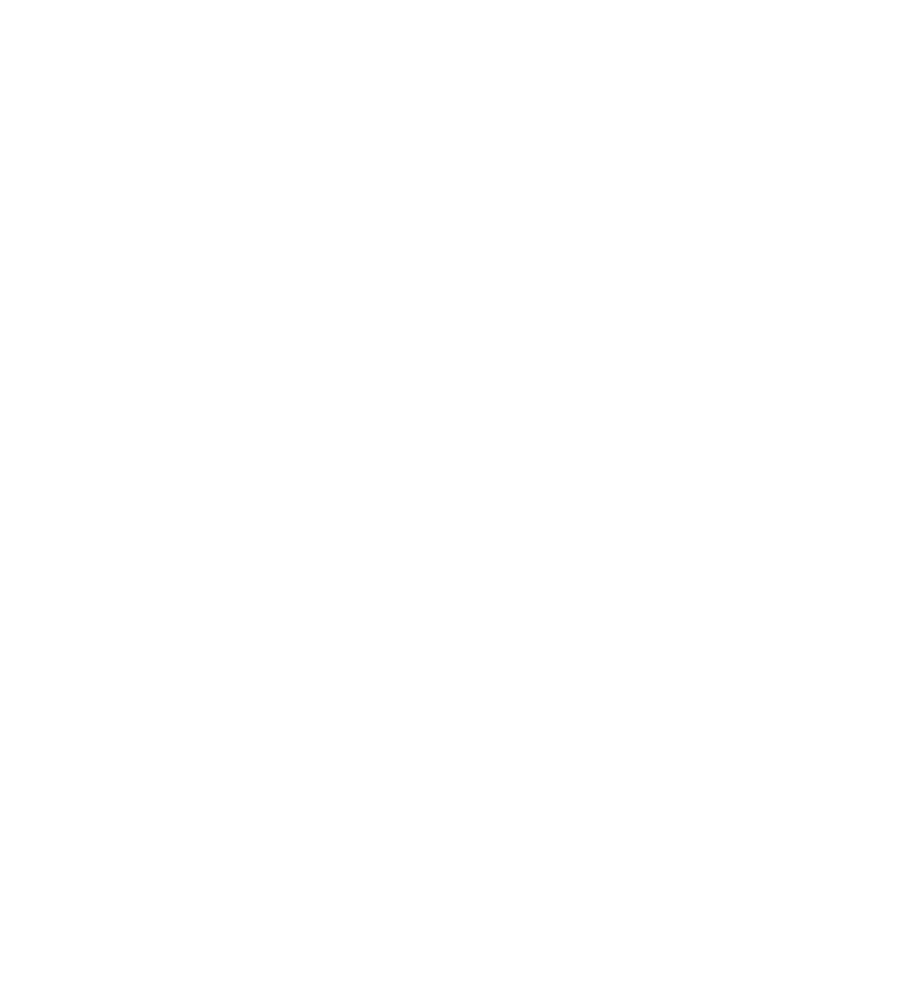
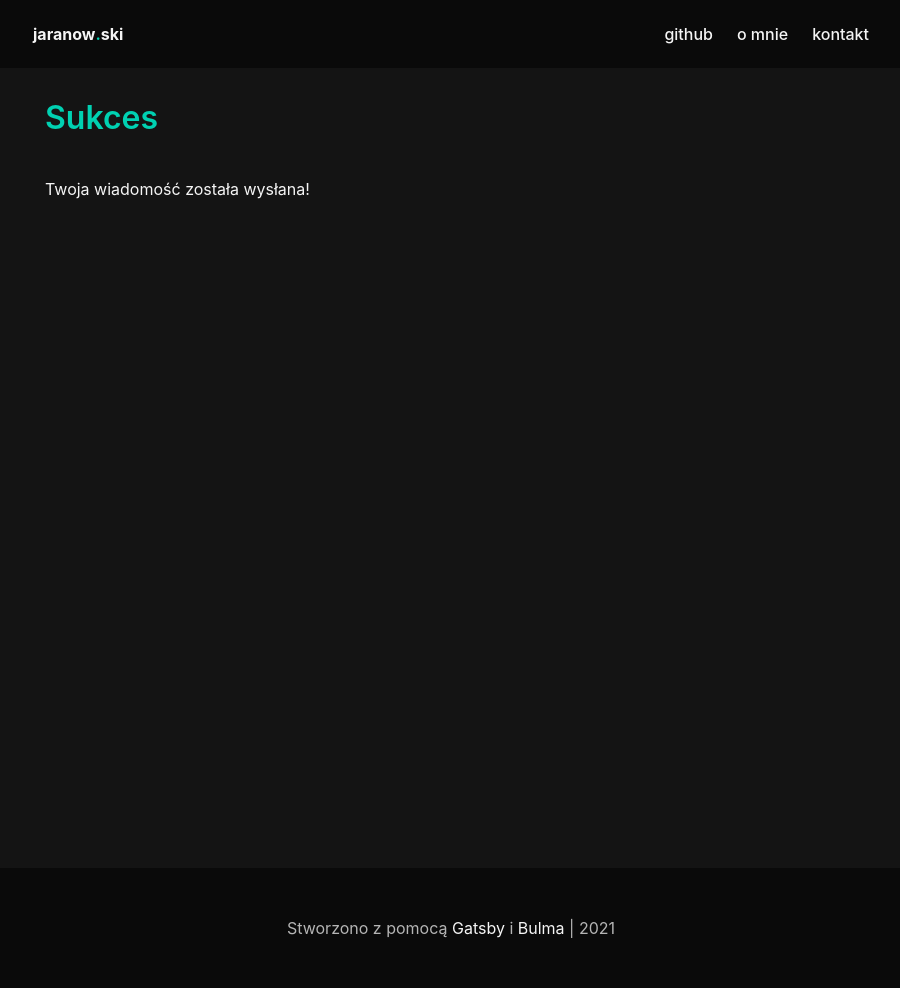
Before and after one commit to jakubjaran/jaranow.ski, a Gatsby site: page /success in a window 1280 px wide. Before the commit this address had no page. Shown: the whole page, without its empty margins (189-1089 px from the left). Before the commit the page ends 800 px from the top, so only its background shows below. Built offline with nearby package versions, Linux system fonts and the light colour scheme; Gatsby itself is replaced by a stand-in of ours.

Commit message:
Added success page

```diff
--- a/src/pages/kontakt.js
+++ b/src/pages/kontakt.js
@@ -12,7 +12,7 @@
         <div className="card my-6 py-4 has-background-black has-text-light">
             <div className="card-content">
                 <div className="px-5">
-                    <form name="contact" method="POST" data-netlify="true">
+                    <form name="contact" method="POST" action="/success" data-netlify="true">
                         <div className="field">
                             <label className="label has-text-primary">Kim jesteś?</label>
                             <div className="control">
--- /dev/null
+++ b/src/pages/success.js
@@ -0,0 +1,14 @@
+import React from 'react';
+import Head from '../components/head';
+import Layout from '../components/layout';
+import Heading from '../components/heading';
+
+const Success = () => (
+    <Layout>
+        <Head title="Sukces" />
+        <Heading>Sukces</Heading>
+        <p>Twoja wiadomość została wysłana!</p>
+    </Layout>
+);
+
+export default Success;
```
